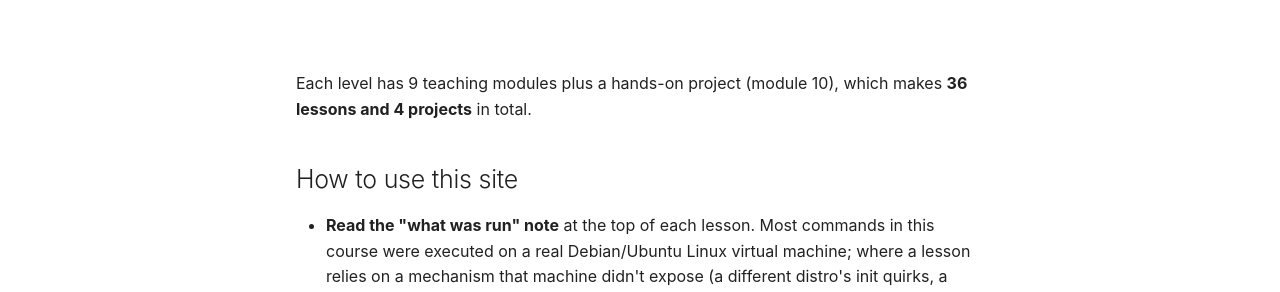
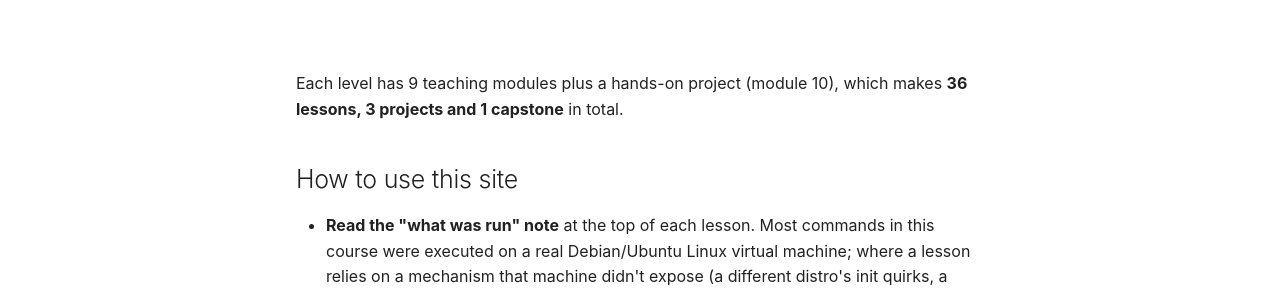
Before and after one commit to SIGILIPELLI/linux-mastery-path, an MkDocs documentation site: the page built from docs/index.md, in a window 1280 px wide and 900 px high, scrolled down 732 px. Shown: the part 187-479 px from the top of the window. Built offline with MkDocs 1.6.1 and Material for MkDocs 9.7.7, drawn with Linux system fonts in a browser that asks for light colours; comment, search, counter and statistics services are not loaded.

Commit message:
Course description and counts state lessons, projects and capstone from the registry
Co-Authored-By: Claude Sonnet 5.5 <noreply@anthropic.com>

```diff
--- a/docs/index.md
+++ b/docs/index.md
@@ -1,6 +1,6 @@
 ---
 title: "Free Linux Fundamentals Course: Kernel, Filesystem, Processes, systemd, Networking & Security Internals"
-description: "Free Linux course: 36 lessons and 4 projects on the kernel, filesystem/permissions, processes and memory, systemd, networking internals, namespaces/cgroups and security."
+description: "Free Linux course: 36 lessons, 3 projects and 1 capstone on the kernel, filesystem/permissions, processes and memory, systemd, networking internals, namespaces/cgroups and security."
 ---
 
 # Linux Mastery Path
@@ -32,7 +32,7 @@ internals) couldn't be reproduced in the lab environment used to write it.
 | **3 · Networking & Security Internals** | The network stack, DNS, netfilter, sockets, SSH, SELinux/AppArmor, namespaces/cgroups, hardening | 10 | Trace a connection end-to-end and reason about an isolation or security boundary |
 | **4 · Performance, Troubleshooting & Capstone** | Tracing tools, I/O scheduling, kernel modules, `/proc`/`/sys`, boot recovery, distro/version landscape | 10 | Profile a real performance problem and bring a broken system back from a bad boot |
 
-Each level has 9 teaching modules plus a hands-on project (module 10), which makes **36 lessons and 4 projects** in total.
+Each level has 9 teaching modules plus a hands-on project (module 10), which makes **36 lessons, 3 projects and 1 capstone** in total.
 
 ## How to use this site
 
```
